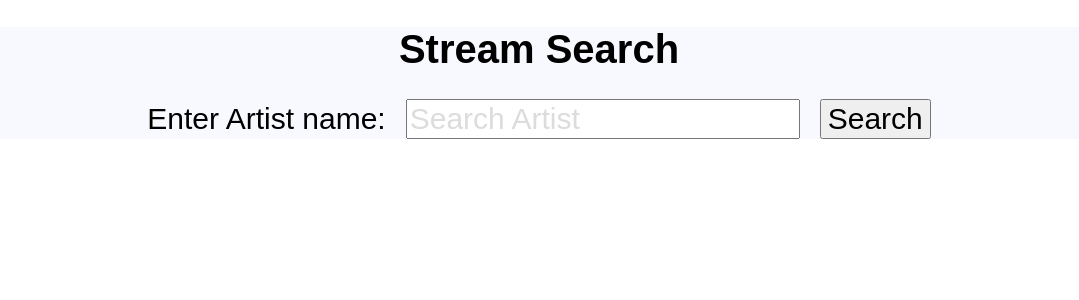
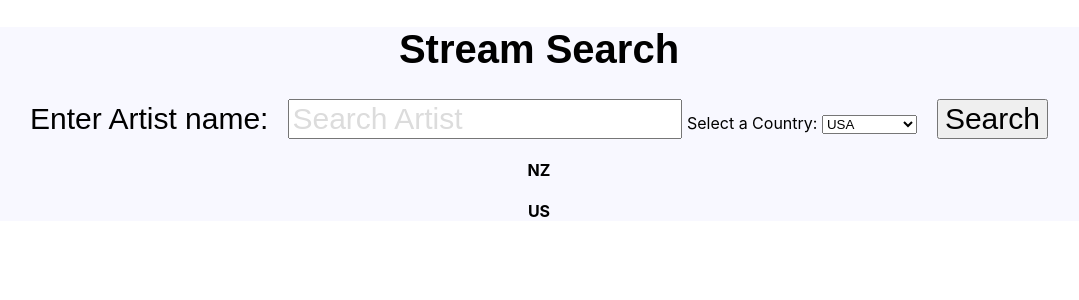
Before and after one commit to titusll/titusspotifyapp, a React (Create React App) app: page / in a window 1280 px wide. Shown: the top 300 px of the page, without its empty margins (101-1180 px from the left). Built offline with nearby package versions, Linux system fonts and the light colour scheme.

Commit message:
Commit Two: Implemented top tracks per country comparison.

```diff
--- a/src/App.js
+++ b/src/App.js
@@ -8,7 +8,10 @@ const clientPass = "0c36bbe2f2194b6e81580f1ba520aa01";
 function MainPage() {
   // Fetch/input variables
   const [artistSearch, setartistSearch] = useState("");
-  const [tracks, settracks] = useState([]);
+  // Set default to US to prevent errors with no drop down selection
+  const [inputCountry, setinputCountry] = useState("US");
+  const [tracksNZ, settracksNZ] = useState([]);
+  const [tracksSELECTED, settracksSELECTED] = useState([]);
   const [artistName, setname] = useState("");
 
   // Fetch Spotify API to get access token / artist data / artist tracks
@@ -32,18 +35,33 @@ function MainPage() {
       const ID = current.id;
       console.log("Artist: " + artistName);
 
-      // Get artist tracks from ID and add to array
-      const trackArray = await fetchArtistTracks(accessToken, ID);
-      settracks(trackArray.tracks);
+      // Get artist tracks from ID and add to array (NZ)
+      const trackArray = await fetchArtistTracksNZ(accessToken, ID);
+      settracksNZ(trackArray.tracks);
+
+      // Get artist tracks from selected country
+      const trackArraySELECTED = await fetchArtistTracksSELECTED(
+        accessToken,
+        ID,
+        inputCountry
+      );
+      settracksSELECTED(trackArraySELECTED.tracks);
     } catch (error) {
       console.error("ERROR:", error);
     }
   }
-  // Sets user input
+  // Sets artist input
   function setInput(event) {
     setartistSearch(event.target.value);
     console.log("Search SET");
   }
+
+  // Sets country input
+  function setCountry(event) {
+    setinputCountry(event.target.value);
+    console.log("Country SET" + inputCountry);
+  }
+
   // Get spotify API Access Token
   async function fetchAccessToken() {
     const authorisationURL = "https://accounts.spotify.com/api/token";
@@ -60,10 +78,23 @@ function MainPage() {
     return authResponse.access_token;
   }
   // Iterate through tracks array to list song names/albums
-  function trackList() {
+  function trackListNZ() {
     return (
       <ul>
-        {tracks.map((track, i) => (
+        {tracksNZ.map((track, i) => (
+          <li key={i}>
+            <strong>{i + 1} </strong> &nbsp; {track.name} &nbsp;
+            <strong>Album:</strong> &nbsp; {track.album.name}
+          </li>
+        ))}
+      </ul>
+    );
+  }
+
+  function trackListSELECTED() {
+    return (
+      <ul>
+        {tracksSELECTED.map((track, i) => (
           <li key={i}>
             <strong>{i + 1} </strong> &nbsp; {track.name} &nbsp;
             <strong>Album:</strong> &nbsp; {track.album.name}
@@ -86,13 +117,26 @@ function MainPage() {
           // Sets artistSearch at any point of a user's search
           onChange={setInput}
         />
+        <label id="dropDownLabel"> Select a Country: </label>
+        <select id="countryDropdown" onChange={setCountry}>
+          <option value="US">USA</option>
+          <option value="AU">Australia</option>
+          <option value="ZA"> South Africa</option>
+          <option value="CN">China</option>
+          <option value="JP">Japan</option>
+        </select>
         <button type="submit" id="submitBut">
           Search
         </button>
       </form>
       <div>
         <h3>{artistName}</h3>
-        {trackList()}
+        <h4 id="nzTitle">NZ</h4>
+        {trackListNZ()}
+      </div>
+      <div>
+        <h4 id="countryTitle">{inputCountry}</h4>
+        {trackListSELECTED()}
       </div>
     </div>
   );
@@ -112,8 +156,19 @@ async function fetchArtistData(token, userInput) {
 }
 
 // Get artist tracks using token and artist ID
-async function fetchArtistTracks(token, artID) {
-  const artistTrackEndpoint = `https://api.spotify.com/v1/artists/${artID}/top-tracks?market=US`;
+async function fetchArtistTracksNZ(token, artID) {
+  const artistTrackEndpoint = `https://api.spotify.com/v1/artists/${artID}/top-tracks?market=NZ`;
+  const tracksRequest = await fetch(artistTrackEndpoint, {
+    method: "GET",
+    headers: {
+      Authorization: `Bearer ${token}`,
+    },
+  });
+  return tracksRequest.json();
+}
+
+async function fetchArtistTracksSELECTED(token, artID, country) {
+  const artistTrackEndpoint = `https://api.spotify.com/v1/artists/${artID}/top-tracks?market=${country}`;
   const tracksRequest = await fetch(artistTrackEndpoint, {
     method: "GET",
     headers: {
```
